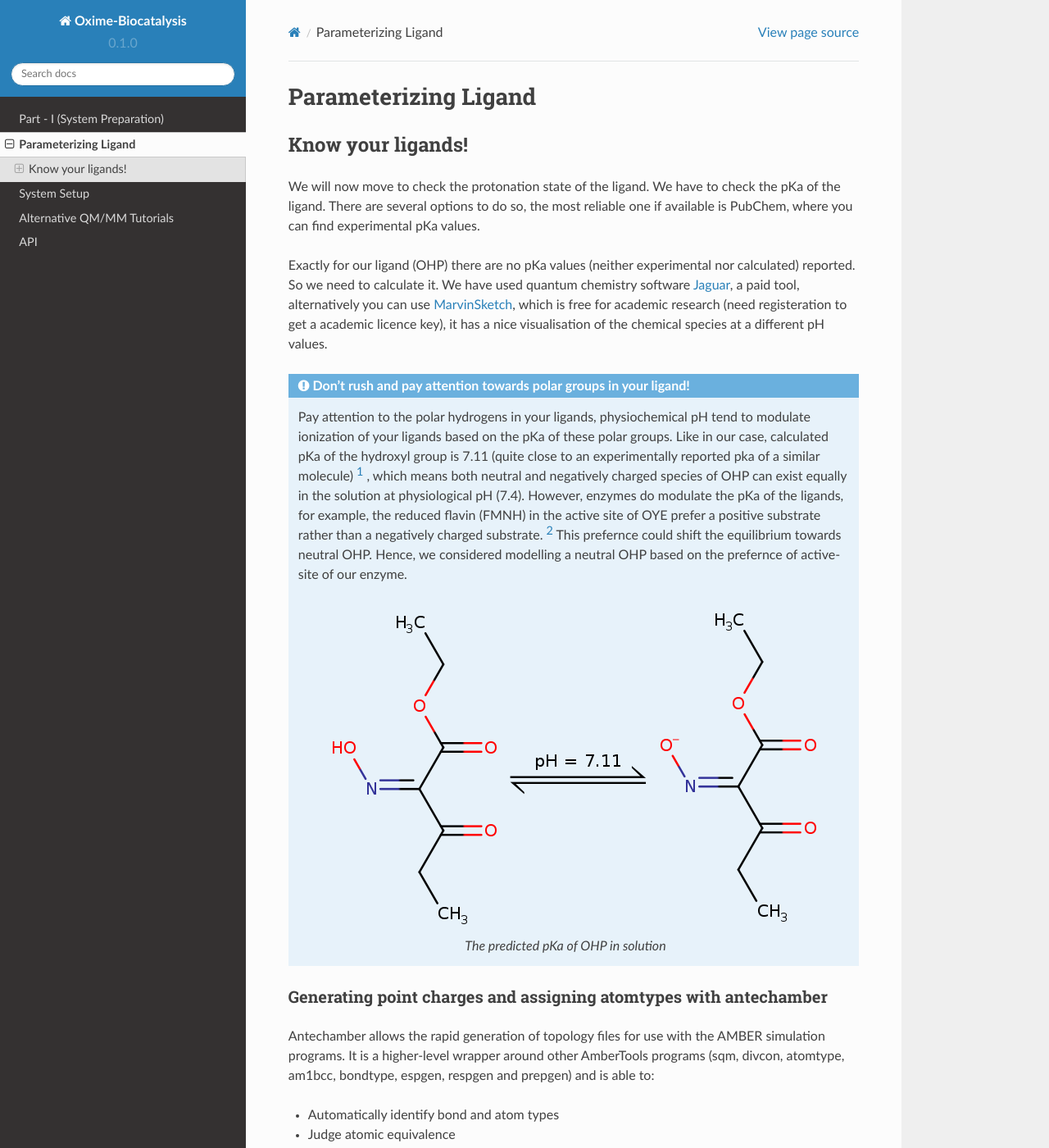
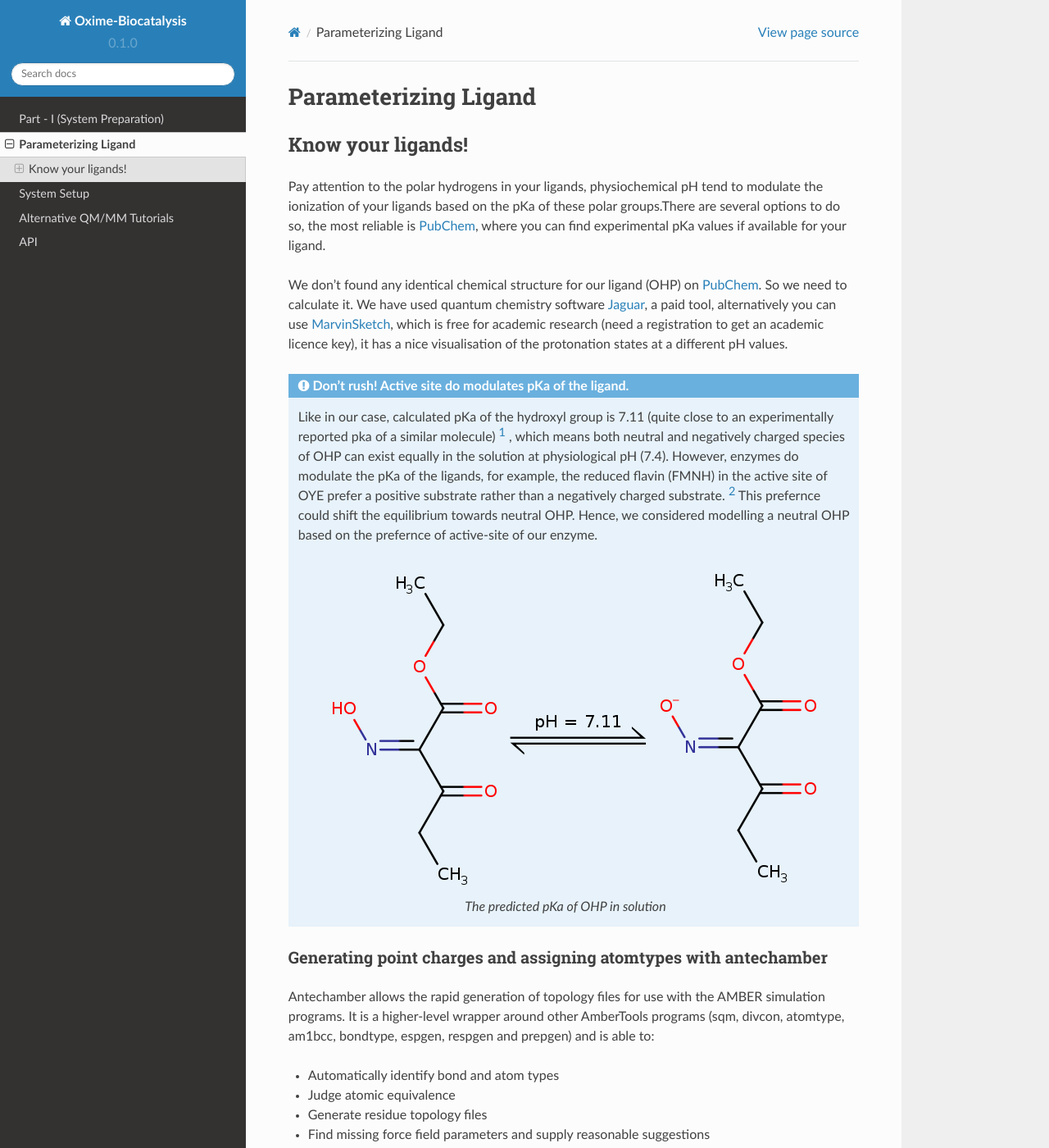
Before and after one commit to hopanoid/Enzyme-Reaction-Dynamics-Tutorial, a Sphinx documentation site: the page built from docs/source/2-ligand.rst, in a window 1280 px wide and 1400 px high. Shown: the whole window at 82% size. Built offline with Sphinx 7.4.7 and the Read the Docs theme 2.0.0, drawn with Linux system fonts in a browser that asks for light colours; some of the changed text lies outside the part shown.

```diff
--- a/docs/source/2-ligand.rst
+++ b/docs/source/2-ligand.rst
@@ -11,20 +11,19 @@
 Know your ligands!
 ==================
 
-We will now move to check the protonation state of the ligand. We have to check the pKa of the ligand.
-There are several options to do so, the most reliable one if available is PubChem, where you can find
-experimental pKa values.
+Pay attention to the polar hydrogens in your ligands, physiochemical pH tend to modulate the
+ionization of your ligands based on the pKa of these polar groups.There are several options to do so,
+the most reliable is PubChem_, where you can find experimental pKa values if available for your ligand.
 
-Exactly for our ligand (OHP) there are no pKa values (neither experimental nor calculated) reported. So we
+We don't found any identical chemical structure for our ligand (OHP) on PubChem_. So we
 need to calculate it. We have used quantum chemistry software Jaguar_, a paid tool, alternatively you can
-use MarvinSketch_, which is free for academic research (need registeration to get a academic licence key),
-it has a nice visualisation of the chemical species at a different pH values.
+use MarvinSketch_, which is free for academic research (need a registration to get an academic licence key),
+it has a nice visualisation of the protonation states at a different pH values.
 
-.. admonition:: Don't rush and pay attention towards polar groups in your ligand!
+.. admonition:: Don't rush! Active site do modulates pKa of the ligand.
 
-        Pay attention to the polar hydrogens in your ligands, physiochemical pH tend to modulate
-        ionization of your ligands based on the pKa of these polar groups. Like in our case, calculated
-        pKa of the hydroxyl group is 7.11 (quite close to an experimentally reported pka of a similar molecule) [#f1]_ ,
+        Like in our case, calculated pKa of the hydroxyl group is 7.11 (quite close to an experimentally
+        reported pka of a similar molecule) [#f1]_ ,
         which means both neutral and negatively charged species of OHP can exist equally in the solution at
         physiological pH (7.4). However, enzymes do modulate the
         pKa of the ligands, for example, the reduced flavin (FMNH) in the active site of OYE prefer a
--- a/docs/source/includes/links.rst
+++ b/docs/source/includes/links.rst
@@ -28,6 +28,9 @@
 .. _`ATOM record of a PDB file`:
    https://www.wwpdb.org/documentation/file-format-content/format33/sect9.html#ATOM
 
+.. PubChem
+.. _PubChem: https://pubchem.ncbi.nlm.nih.gov/
+
 .. Other Programs
 
 .. VMD
```
Also changed, not shown: other parts of docs/source/2-ligand.rst (+1 -1 lines).
